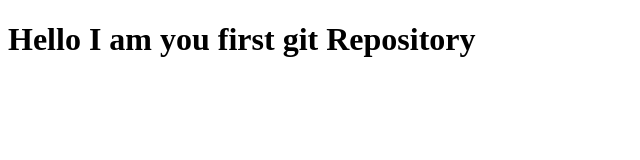
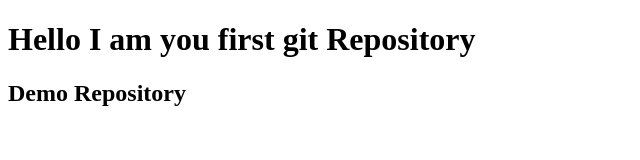
Before and after one commit to ahasanul0001/my_first_github_repo, a plain HTML site: page index.html in a window 1280 px wide. Shown: the whole page, without its empty margins (0-640 px from the left). Drawn offline with Linux system fonts and the light colour scheme.

Commit message:
My first  H2

```diff
--- a/index.html
+++ b/index.html
@@ -7,5 +7,6 @@
 </head>
 <body>
     <h1>Hello I am you first git Repository</h1>
+    <h2>Demo Repository</h2>
 </body>
 </html>
```
